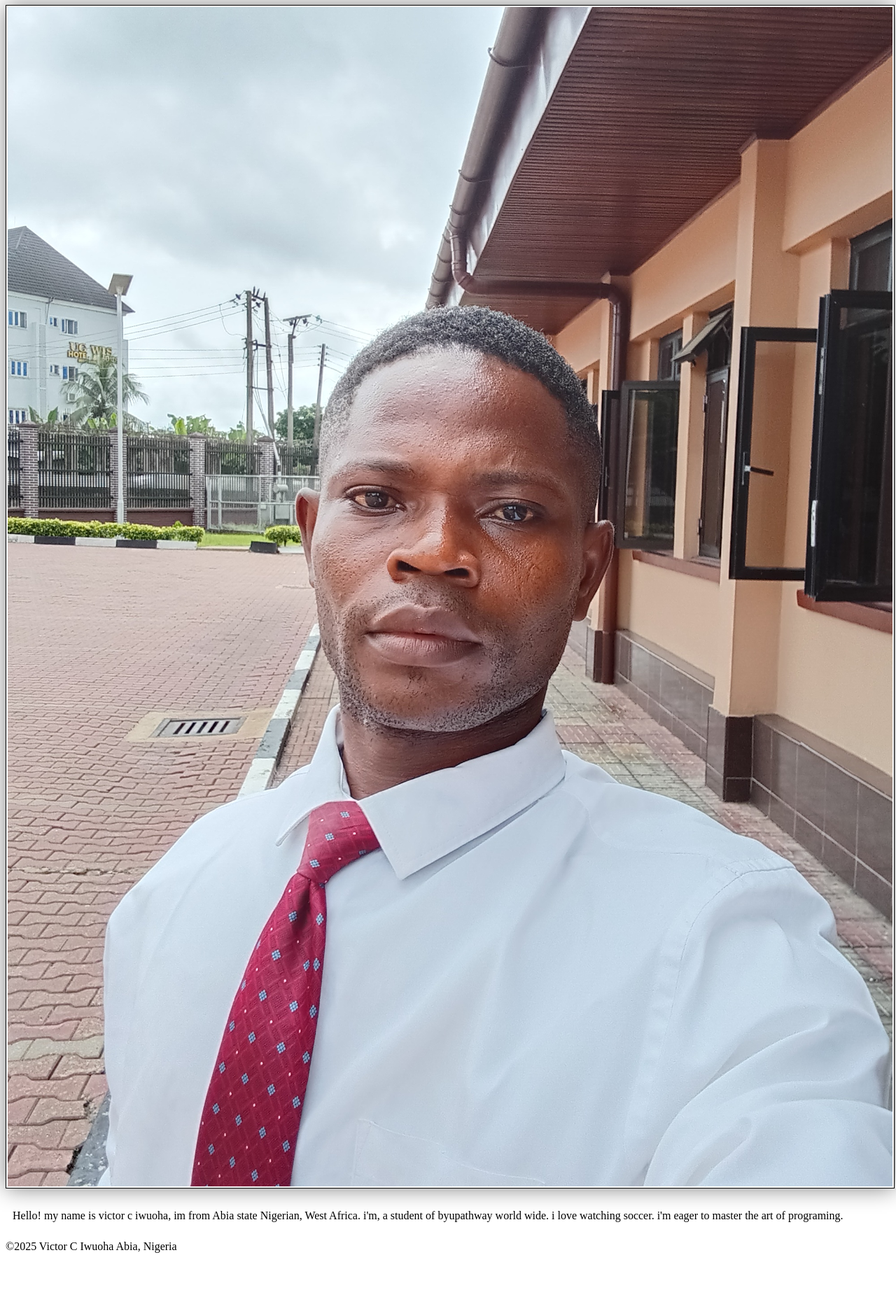
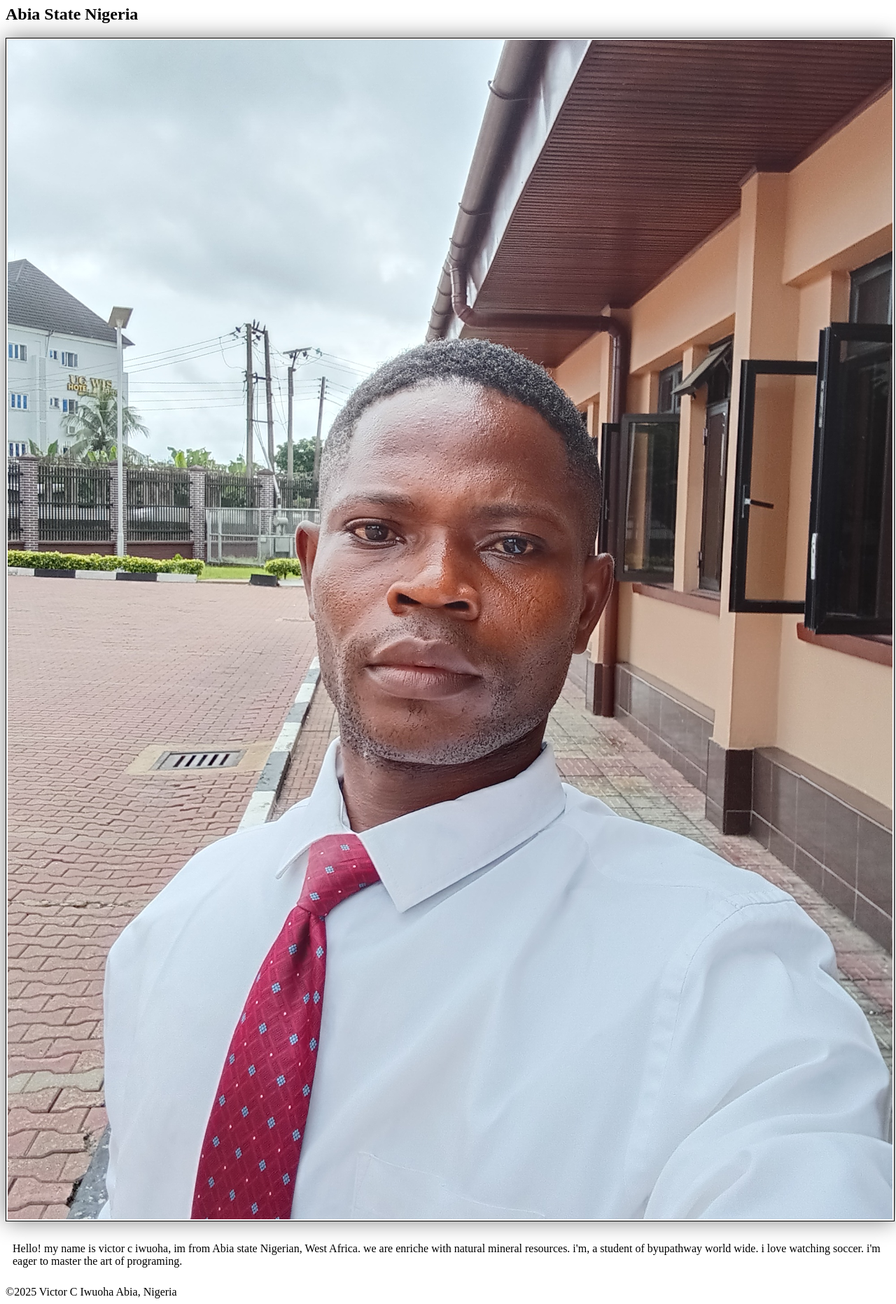
Before and after one commit to victorluke-tech/wdd130, a plain HTML site: page index.html in a window 1280 px wide. Shown: the part 217-2080 px from the top of the page at 70% size. Before the commit the page ends 2015 px from the top, so only its background shows below. Drawn offline with Linux system fonts and the light colour scheme.

Commit message:
same work

```diff
--- a/index.html
+++ b/index.html
@@ -18,8 +18,10 @@
     </header>
     <main>
         <h1> victor c iwuoha | WDD 130</h1>
+        <h2> Abia State Nigeria</h2>
         <img src="images/sirvick.jpg" alt=" my image" height="200 ">
         <p> Hello! my name is victor c iwuoha, im from  Abia state Nigerian, West Africa.
+            we are enriche with natural mineral resources.
             i'm, a student of byupathway world wide. i love watching soccer. i'm eager to master the art of programing.
          </p>
     </main>
```
